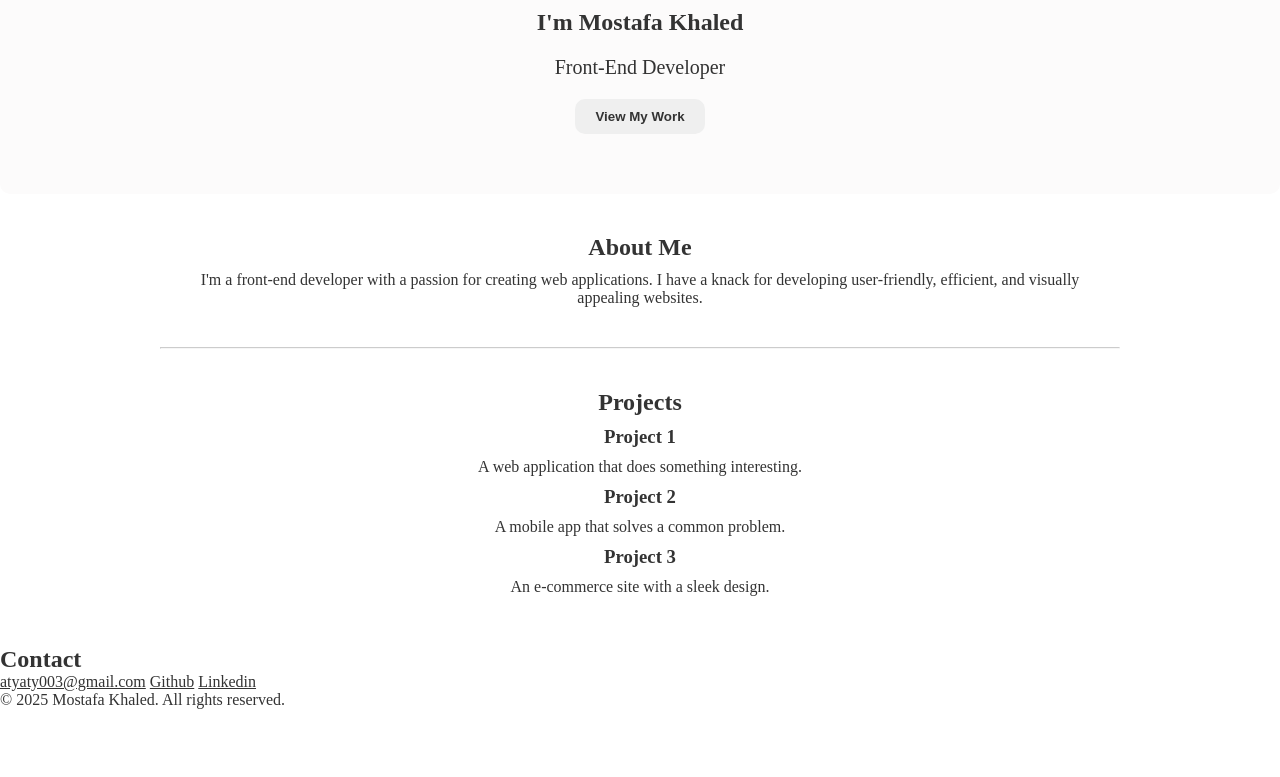
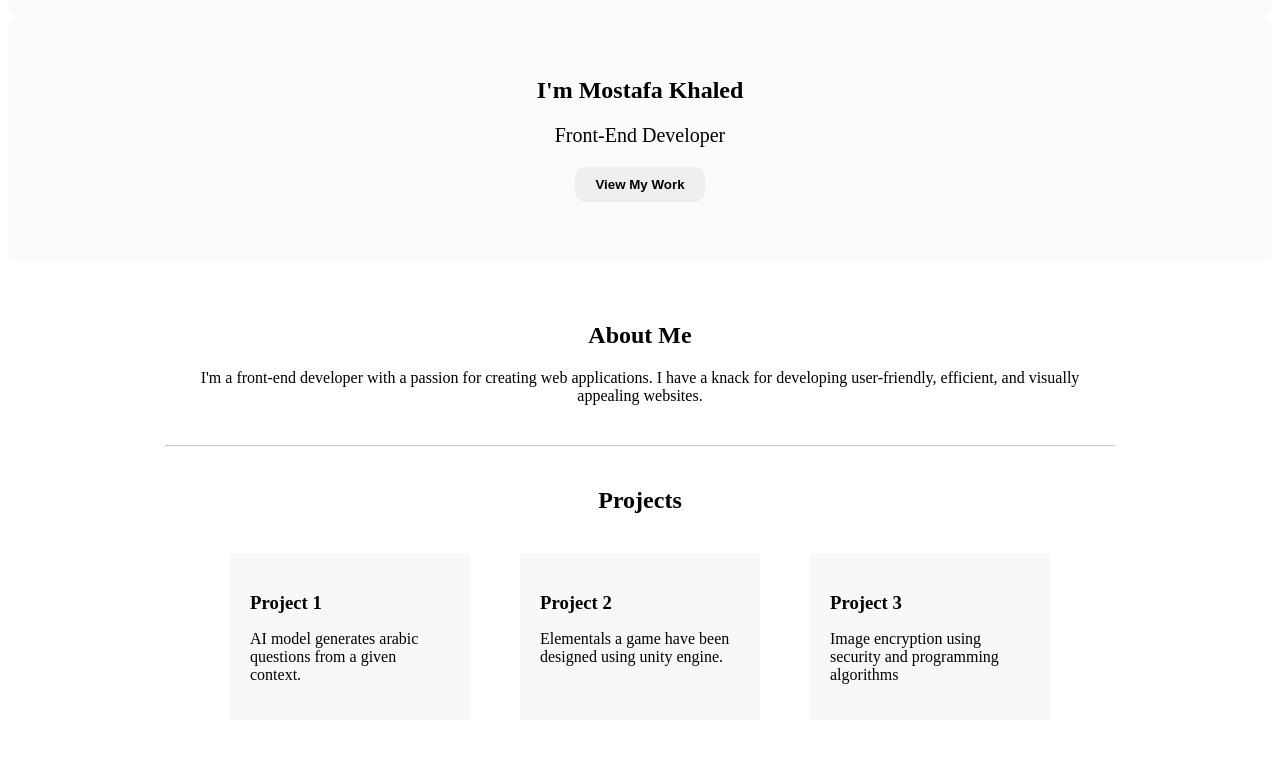
Before and after one commit to aty101/my-portfolio, a plain HTML site: page body.html in a window 1280 px wide. Shown: the part 98-875 px from the top of the page. Before the commit the page ends 807 px from the top, so only its background shows below. Drawn offline with Linux system fonts and the light colour scheme.

Commit message:
after finishing styling

```diff
--- a/body.html
+++ b/body.html
@@ -44,22 +44,22 @@
         <div class="container">
           <div class="project">
             <h3>Project 1</h3>
-            <p>A web application that does something interesting.</p>
+            <p>AI model generates arabic questions from a given context.</p>
           </div>
           <div class="project">
             <h3>Project 2</h3>
-            <p>A mobile app that solves a common problem.</p>
+            <p>Elementals a game have been designed using unity engine.</p>
           </div>
           <div class="project">
             <h3>Project 3</h3>
-            <p>An e-commerce site with a sleek design.</p>
+            <p>Image encryption using security and programming algorithms</p>
           </div>
 
         </div>
       </section>
 
       <!-- contact section -->
-      <section>
+      <section class="contact-section">
         <h2>Contact</h2>
         <div>
             <a href="">atyaty003@gmail.com</a>
--- a/style.css
+++ b/style.css
@@ -1,15 +1,7 @@
-* {
-  margin: 0;
-  padding: 0;
-  box-sizing: border-box;
-  color: #333;
-
-}
 header {
   display: flex;
   justify-content: space-between;
   padding: 20px;
-
 }
 .nav-links {
   display: flex;
@@ -20,15 +12,17 @@ header {
   text-decoration: none;
   font-weight: bold;
 }
-.hero-section, .projects-section,.projects-section {
+.hero-section,
+.about-section,
+.contact-section {
   text-align: center;
   padding: 40px;
 }
-.hero-section p{
+.hero-section p {
   font-size: 20px;
   font-weight: 500;
 }
-.hero-section button{
+.hero-section button {
   border: none;
   padding: 10px 20px;
   border-radius: 10px;
@@ -38,18 +32,17 @@ header {
   -o-border-radius: 10px;
   font-weight: bold;
 }
-.hero-section *{
+.hero-section *,
+.contact-section *,
+.about-section * {
   margin-bottom: 20px;
-}
-.about-section{
-    text-align: center;
-    padding: 40px;
 }
 .about-section p {
   width: 75%;
   margin: auto;
 }
-header,.hero-section{
+header,
+.hero-section {
   background-color: #fcfbfb;
   border-radius: 10px;
   -webkit-border-radius: 10px;
@@ -57,12 +50,42 @@ header,.hero-section{
   -ms-border-radius: 10px;
   -o-border-radius: 10px;
 }
-hr{
+hr {
   width: 75%;
   margin: auto;
   opacity: 0.5;
 }
 
-.about-section *,.projects-section *{
+.projects-section {
+  margin-top: 20px;
+  display: flex;
+  flex-direction: column;
+  align-items: center;
+  gap: 20px;
+}
+.container {
+  display: flex;
+  justify-content: center;
+  gap: 50px;
+  width: 100%;
+}
+.project {
+  max-width: 200px;
+  background-color: #f8f8f8;
+  padding: 20px;
+}
+.project h3 {
   margin-bottom: 10px;
 }
+.contact-section div {
+  display: flex;
+  gap: 20px;
+  justify-content: center;
+}
+.contact-section div a {
+  text-decoration: none;
+  font-weight: bold;
+}
+footer {
+    text-align: center;
+}
```
Lines whose indentation alone changed are shown as unchanged.
